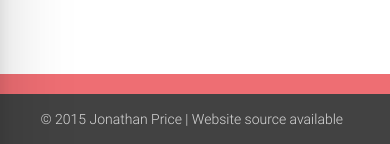
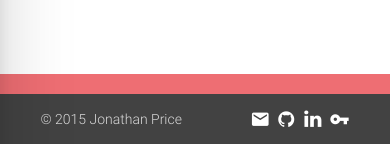
Before and after one commit to Pricetx/jonathanprice.uk, a PHP site: page /about/index.php in a window 390 px wide. Shown: the part 810-954 px from the top of the page. Run offline with PHP 8.4, Linux system fonts and the light colour scheme; some libraries are stand-ins or nearby versions.

Commit message:
Removed 'website available on github' note in footer, to aid mobile rendering

```diff
--- a/footer.php
+++ b/footer.php
@@ -3,8 +3,7 @@
     <div class="footer">
       <footer class="page-footer">
         <div class="footer-copyright grey darken-3">
-          <div class="container">© 2015 Jonathan Price | Website source available on
-            <a class="white-text" href="https://github.com/Pricetx/jonathanprice.uk">GitHub</a>
+          <div class="container">© 2015 Jonathan Price
             <div style="float:right;height:100%;">
               <a class="social-icon-anchor" href="https://keybase.io/pricetx"><i class="social-icon mdi-communication-vpn-key white-text" style="font-size:20px;"></i></a>
             </div>
```
